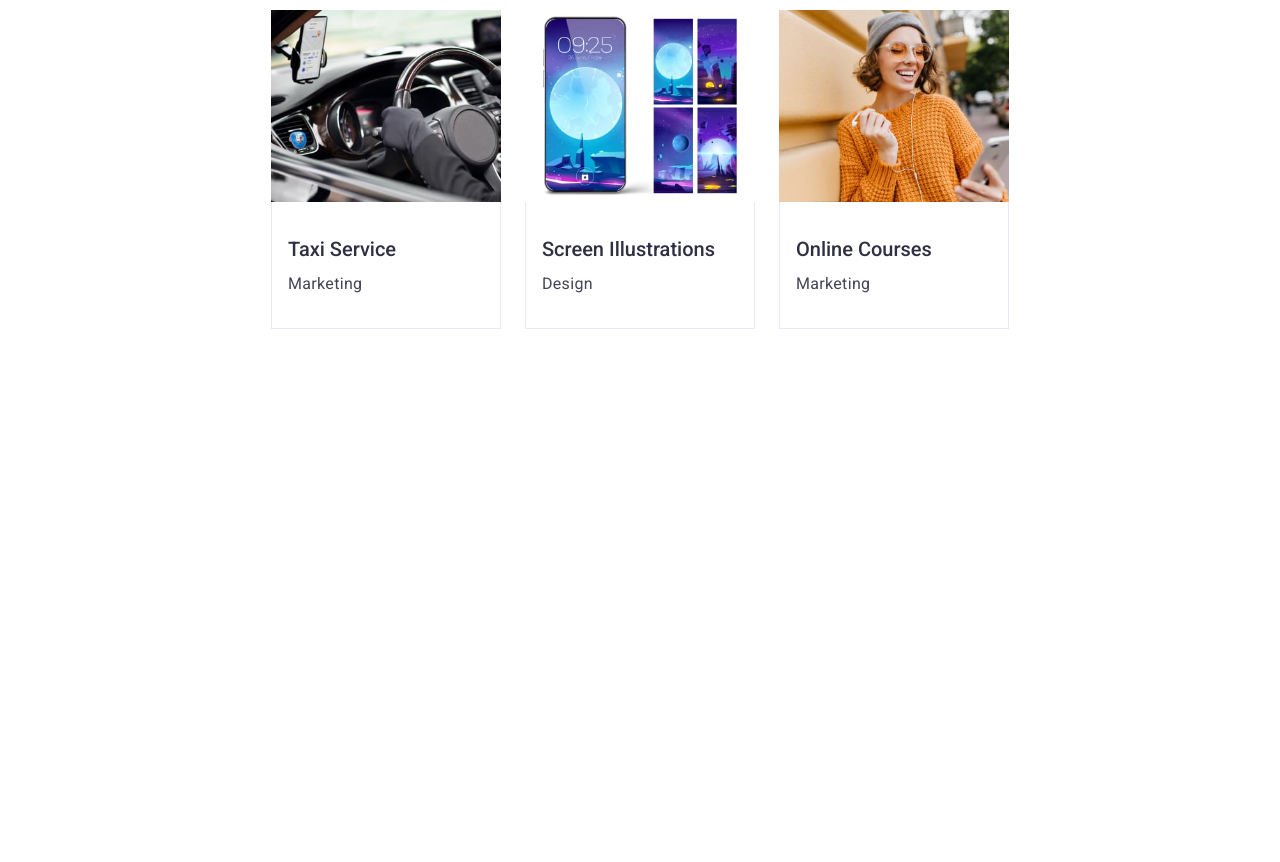
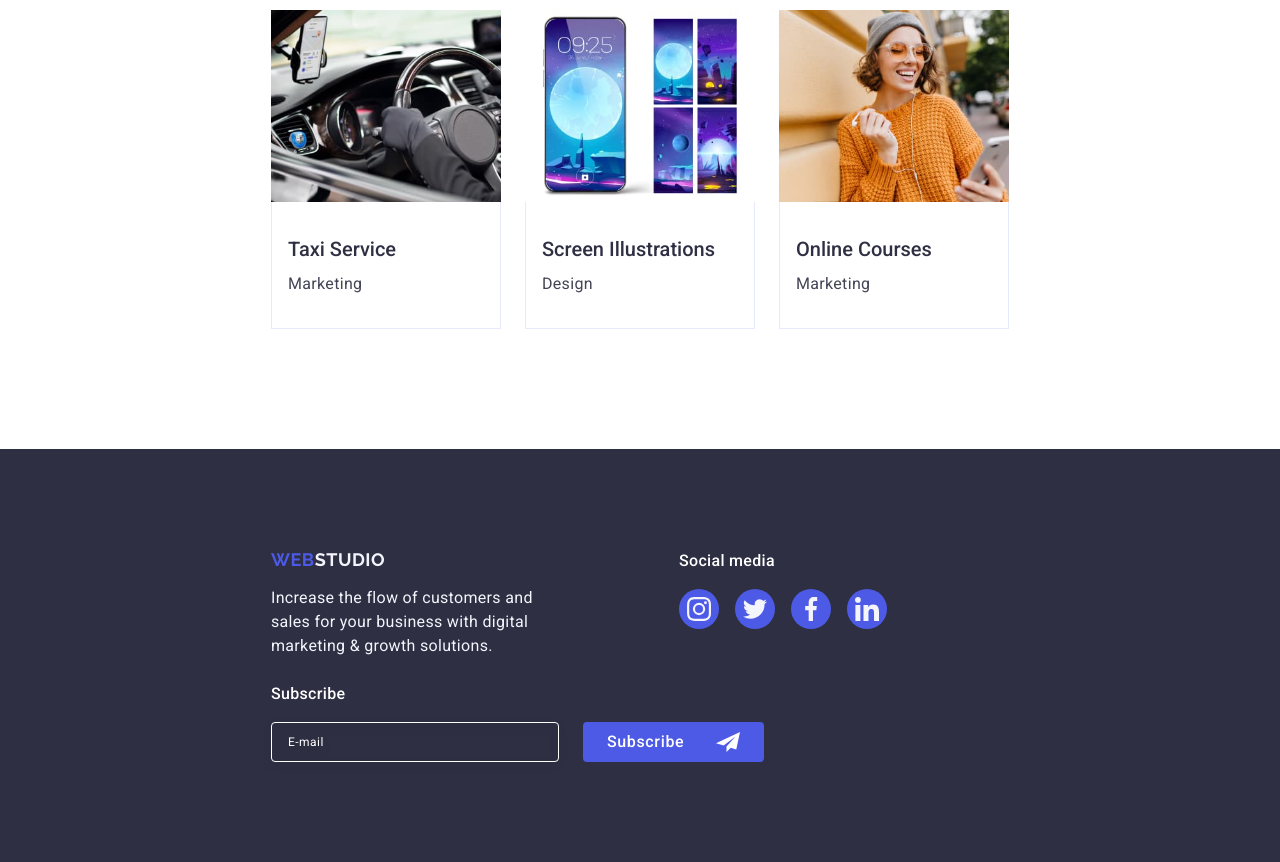
Before and after one commit to Stanislav98714/goit-markup-hw-06, a plain HTML site: page index.html in a window 1280 px wide. Shown: the part 1745-2607 px from the top of the page. Before the commit the page ends 2194 px from the top, so only its background shows below. Drawn offline with nearby package versions, Linux system fonts and the light colour scheme.

Commit message:
add adapt footer

```diff
--- a/css/style.css
+++ b/css/style.css
@@ -506,30 +506,37 @@ address :focus {
 }
 
 .logo-footer {
-  font-family: "Raleway";
+  display: block;
+  font-family: Raleway, sans-serif;
+  color: #4D5AE5;
+  font-size: 18px;
   font-weight: 700;
-  font-size: 18px;
+  letter-spacing: 0.54px;
+  text-transform: uppercase;
   line-height: 1.17;
-  letter-spacing: 0.03em;
-  text-transform: uppercase;
-  color: #4d5ae5;
-  display: inline-block;
+  text-decoration: none;
   margin-bottom: 16px;
+  justify-content: center;
+  align-items: center;
+  text-align: center;
 }
 
 .footer-paragraph {
-  font-family: "Roboto";
+  color: #F4F4FD;
+  font-size: 16px;
+  font-weight: 400;
   line-height: 1.5;
-  color: #f4f4fd;
-  max-width: 264px;
-  font-weight: 400;
-  font-style: normal;
+  letter-spacing: 0.02em;
+  max-width: 288px;
+  text-align: left;
 }
 
 
 .social-text {
+  text-align: center;
+  font-family: Roboto;
+  font-size: 16px;
   font-weight: 500;
-  font-size: 16px;
   line-height: 1.5;
   letter-spacing: 0.02em;
   color: #FFFFFF;
@@ -537,8 +544,10 @@ address :focus {
 }
 
 .social-list-footer {
-  display: flex;
+  display: inline-flex;
+  align-items: flex-start;
   gap: 16px;
+  padding: 0 0 0 40px;
 }
 
 .social-link-icons-footer {
@@ -570,40 +579,48 @@ address :focus {
 }
 
 .footer-container {
-  display: flex;
-  align-items: baseline;
+  display: block;
+  flex-direction: column;
+  width: 320px;
+  margin: 0 auto;
+  justify-content: center;
 }
 
 .footer-inner-logo {
-  margin-right: 120px;
+  justify-content: center;
+  margin-bottom: 72px;
 }
 
 .subscribe-paragraph {
-  margin-bottom: 16px;
+  text-align: center;
+  font-family: Roboto;
+  font-size: 16px;
   font-weight: 500;
-  font-size: 16px;
   line-height: 1.5;
   letter-spacing: 0.02em;
-  color: #ffffff;
+  color: #FFFFFF;
+  margin-bottom: 16px;
 }
 
 .form-footer {
-  display: flex;
-  gap: 24px;
+  display: block;
+  padding: 0 16px;
 }
 
 .form-input {
-  width: 264px;
-  height: 40px;
-  border: 1px solid #ffffff;
-  background-color: transparent;
   font-size: 12px;
   line-height: 1.5;
   letter-spacing: 0.04em;
   padding-left: 16px;
+  width: 288px;
+  height: 40px;
+  border-radius: 4px;
+  border: 1px solid #FFF;
+  filter: drop-shadow 0px 4px 4px rgba0, 0, 0, 0.15;
+  padding: 8px 16px;
+  background-color: transparent;
+  color: #ffffff;
   filter: drop-shadow(0px 4px 4px rgba(0, 0, 0, 0.15));
-  border-radius: 4px;
-  color: #ffffff;
 }
 
 .form-input::placeholder {
@@ -626,7 +643,8 @@ address :focus {
   background-color: #4D5AE5;
   border: none;
   border-radius: 4px;
-
+  margin-top: 24px;
+  margin-left: 50px;
 }
 
 .subscribe-icon {
@@ -635,7 +653,7 @@ address :focus {
 }
 
 .footer-container-text {
-  margin-right: 120px;
+  margin-bottom: 72px;
 }
 
 /* END Footer */
@@ -968,3 +986,175 @@ address :focus {
     width: calc((100% - 48px) / 3);
   }
 }
+
+@media screen and (min-width: 768px) {
+  .footer-container {
+    width: 584px;
+    display: flex;
+    flex-direction: row;
+    flex-wrap: wrap;
+    gap: 24px;
+    margin: 0 auto;
+    justify-content: flex-start;
+    padding-left: 16px;
+    padding-right: 16px;
+  }
+
+  .footer-inner-logo {
+    margin-bottom: 0;
+  }
+
+  .social-text {
+    text-align: left;
+    font-family: Roboto;
+    font-size: 16px;
+    font-weight: 500;
+    line-height: 1.5;
+    letter-spacing: 0.02em;
+    color: #FFFFFF;
+    margin-bottom: 16px;
+    margin-top: 0;
+  }
+
+  .social-list-footer {
+    gap: 16px;
+    display: flex;
+    justify-content: flex-start;
+    align-items: center;
+    padding: 0;
+  }
+
+  .container-form {
+    margin-top: 0;
+  }
+
+  .subscribe-paragraph {
+    text-align: left;
+    font-family: Roboto;
+    font-size: 16px;
+    font-weight: 500;
+    line-height: 1.5;
+    letter-spacing: 0.02em;
+    color: #FFFFFF;
+    margin-bottom: 16px;
+    margin-top: 0;
+  }
+
+  .form-footer {
+    padding: 0;
+  }
+
+  .subscribe-button {
+    font-family: "Roboto", sans-serif;
+    font-size: 16px;
+    font-weight: 500;
+    line-height: 1.5;
+    letter-spacing: 0.04em;
+    color: #ffffff;
+    background-color: #4D5AE5;
+    border: none;
+    border-radius: 4px;
+    margin-left: 315px;
+    display: flex;
+    gap: 16px;
+    min-width: 165px;
+    height: 40px;
+    justify-content: center;
+    align-items: center;
+    padding: 8px 24px;
+    cursor: pointer;
+    margin-top: -40px;
+  }
+}
+
+@media screen and (min-width:1158px) {
+  .footer-container {
+    display: flex;
+
+    width: 1158px;
+    margin: 0 auto;
+    padding: 0 15px;
+    align-items: baseline;
+    justify-content: flex-start;
+  }
+
+  .footer-inner-logo {
+    margin-right: 120px;
+  }
+
+  .logo-footer {
+    display: inline-block;
+    font-family: Raleway, sans-serif;
+    color: #4D5AE5;
+    font-size: 18px;
+    font-weight: 700;
+    letter-spacing: 0.54px;
+    text-transform: uppercase;
+    line-height: 1.17;
+    text-decoration: none;
+    margin-bottom: 16px;
+  }
+
+  .footer-paragraph {
+    color: #F4F4FD;
+    font-size: 16px;
+    font-weight: 400;
+    line-height: 1.5;
+    letter-spacing: 0.02em;
+    max-width: 264px;
+    text-align: left;
+  }
+
+  .footer-container-text {
+    margin-bottom: 0;
+  }
+
+  .social-text {
+    font-family: Roboto;
+    font-size: 16px;
+    font-weight: 500;
+    line-height: 1.5;
+    letter-spacing: 0.02em;
+    color: #FFFFFF;
+    margin-bottom: 16px;
+  }
+
+  .container-form {}
+
+  .subscribe-paragraph {
+    font-family: Roboto;
+    font-size: 16px;
+    font-weight: 500;
+    line-height: 1.5;
+    letter-spacing: 0.02em;
+    color: #FFFFFF;
+    margin-bottom: 16px;
+  }
+
+  .form-footer {
+    display: flex;
+    gap: 24px;
+  }
+
+  .subscribe-button {
+    font-family: "Roboto", sans-serif;
+    font-size: 16px;
+    font-weight: 500;
+    line-height: 1.5;
+    letter-spacing: 0.04em;
+    color: #ffffff;
+    background-color: #4D5AE5;
+    border: none;
+    border-radius: 4px;
+    margin: auto;
+    display: flex;
+    gap: 16px;
+    min-width: 165px;
+    height: 40px;
+    justify-content: center;
+    align-items: center;
+    padding: 8px 24px;
+    cursor: pointer;
+    margin-left: 0;
+  }
+}
--- a/index.html
+++ b/index.html
@@ -330,7 +330,7 @@
       </div>
     </section>
   </main>
-  <!-- <footer class="footer">
+  <footer class="footer">
     <div class="container footer-container">
       <div class="footer-inner-logo">
         <a class="logo-footer" href="./index.html">Web<span class="logo-text">Studio</span></a>
@@ -372,7 +372,7 @@
         </form>
       </div>
     </div>
-  </footer> -->
+  </footer>
   <div class="modal-container is-hidden">
     <div class="modal">
       <button type="button" class="modal-button">
```
